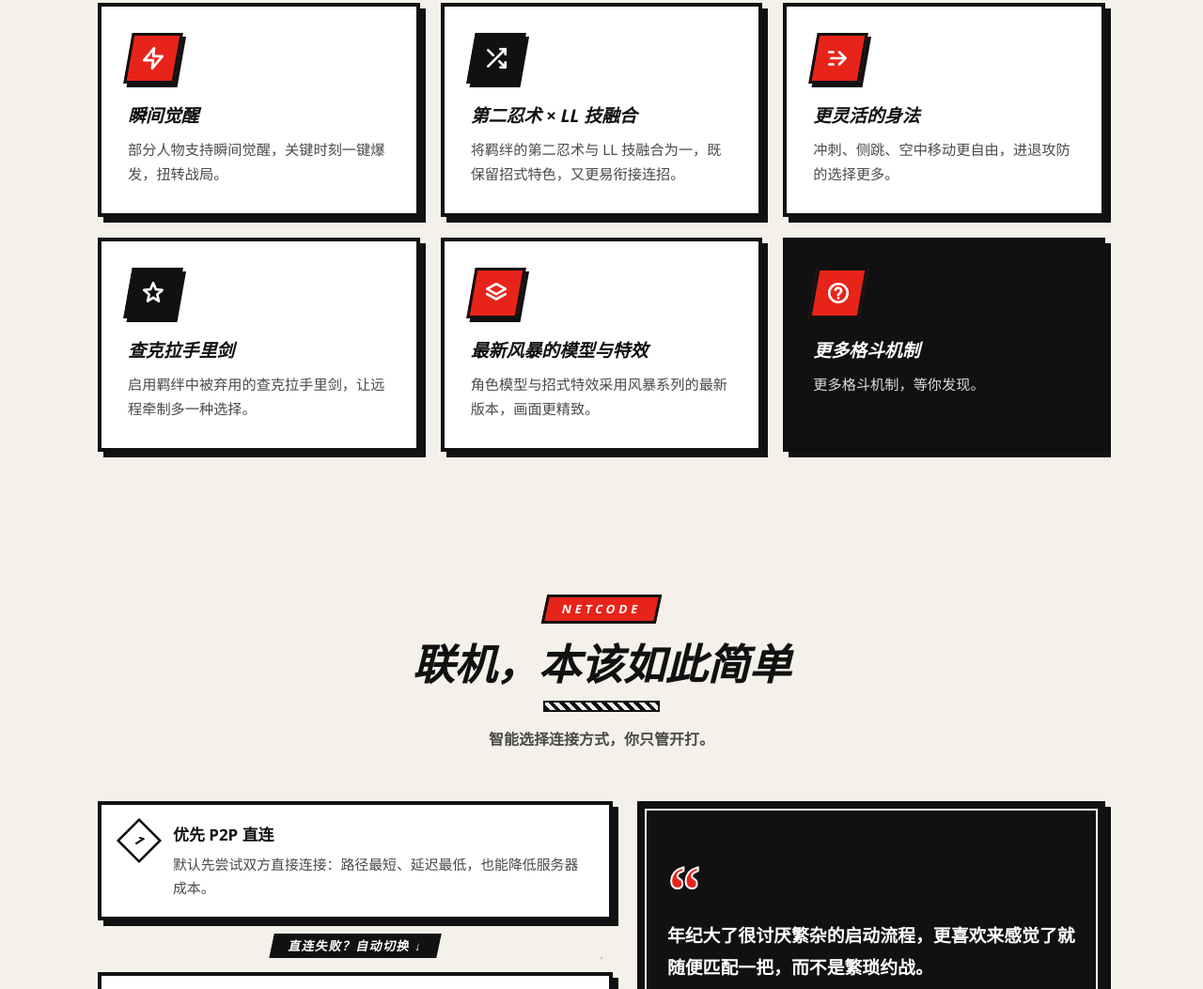
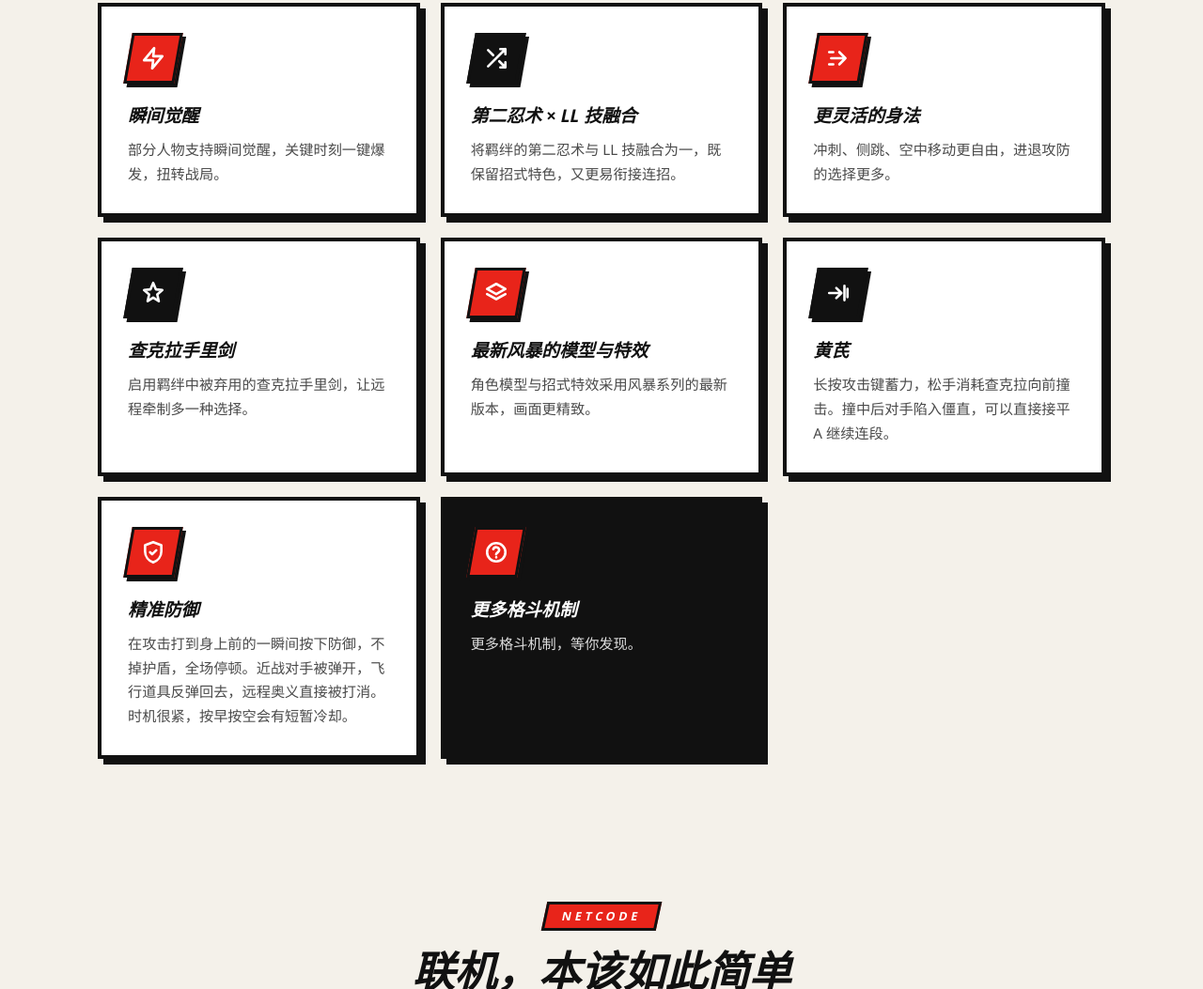
Before and after one commit to BaiFeng666/NSF, a plain HTML site: page index.html in a window 1280 px wide. Shown: the part 1780-2833 px from the top of the page at 94% size. Drawn offline with Linux system fonts and the light colour scheme.

Commit message:
update site

```diff
--- a/index.html
+++ b/index.html
@@ -341,6 +341,16 @@
           <h3>最新风暴的模型与特效</h3>
           <p>角色模型与招式特效采用风暴系列的最新版本，画面更精致。</p>
         </div>
+        <div class="card mech reveal">
+          <div class="ico"><svg viewBox="0 0 24 24" fill="none" stroke="currentColor" stroke-width="2.4" stroke-linecap="round" stroke-linejoin="round"><path d="M3 12h11M10 7l5 5-5 5M18 5v14M21 8v8"/></svg></div>
+          <h3>黄芪</h3>
+          <p>长按攻击键蓄力，松手消耗查克拉向前撞击。撞中后对手陷入僵直，可以直接接平 A 继续连段。</p>
+        </div>
+        <div class="card mech reveal">
+          <div class="ico"><svg viewBox="0 0 24 24" fill="none" stroke="currentColor" stroke-width="2.4" stroke-linecap="round" stroke-linejoin="round"><path d="M12 2l8 3v6c0 5-3.4 9.3-8 11-4.6-1.7-8-6-8-11V5z"/><path d="M9 12l2 2 4-4"/></svg></div>
+          <h3>精准防御</h3>
+          <p>在攻击打到身上前的一瞬间按下防御，不掉护盾，全场停顿。近战对手被弹开，飞行道具反弹回去，远程奥义直接被打消。时机很紧，按早按空会有短暂冷却。</p>
+        </div>
         <div class="card mech more reveal">
           <div class="ico"><svg viewBox="0 0 24 24" fill="none" stroke="currentColor" stroke-width="2.4" stroke-linecap="round" stroke-linejoin="round"><circle cx="12" cy="12" r="9"/><path d="M9.1 9a3 3 0 015.8 1c0 2-3 2.5-3 4M12 17h.01"/></svg></div>
           <h3>更多格斗机制</h3>
```
